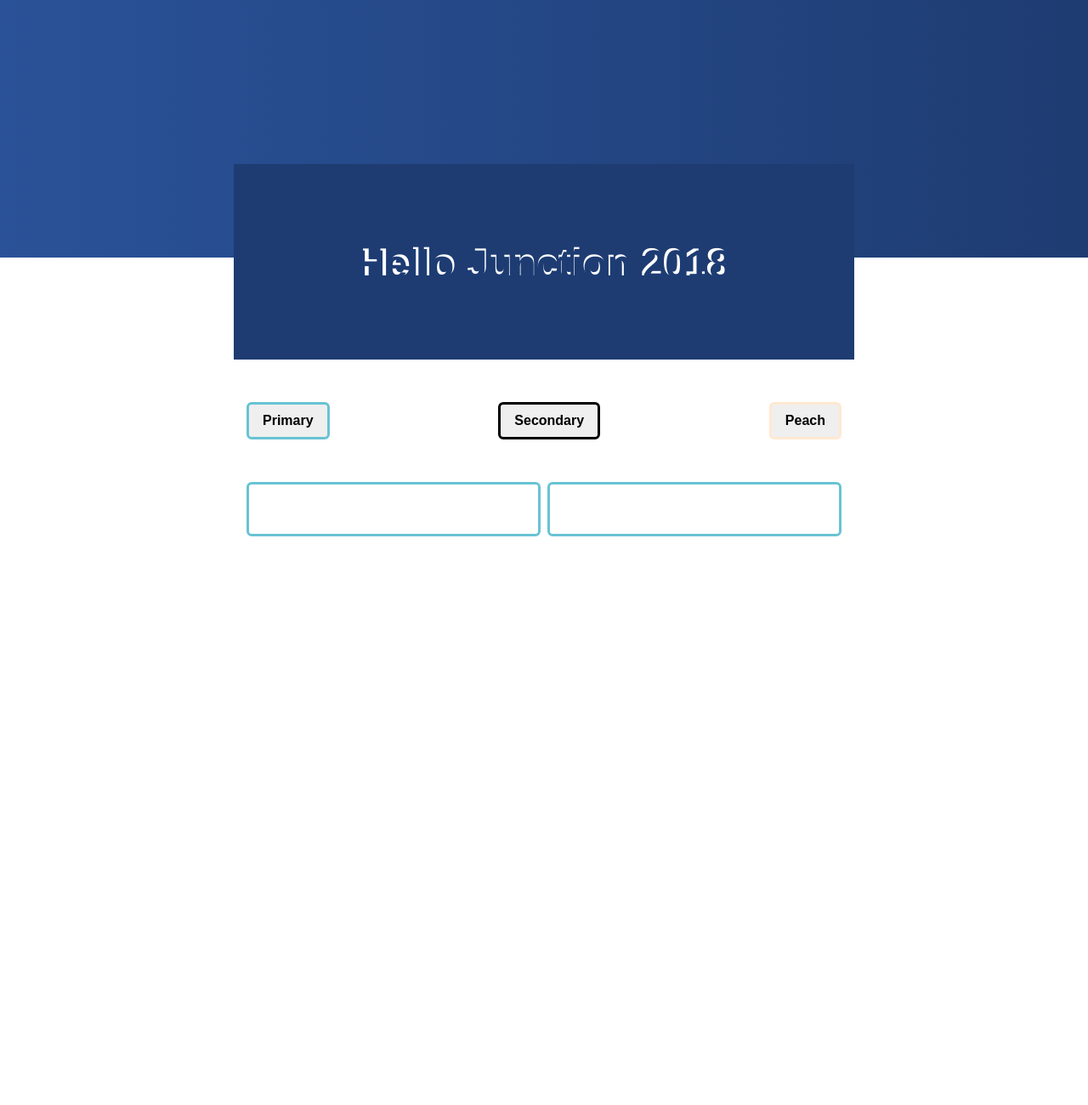
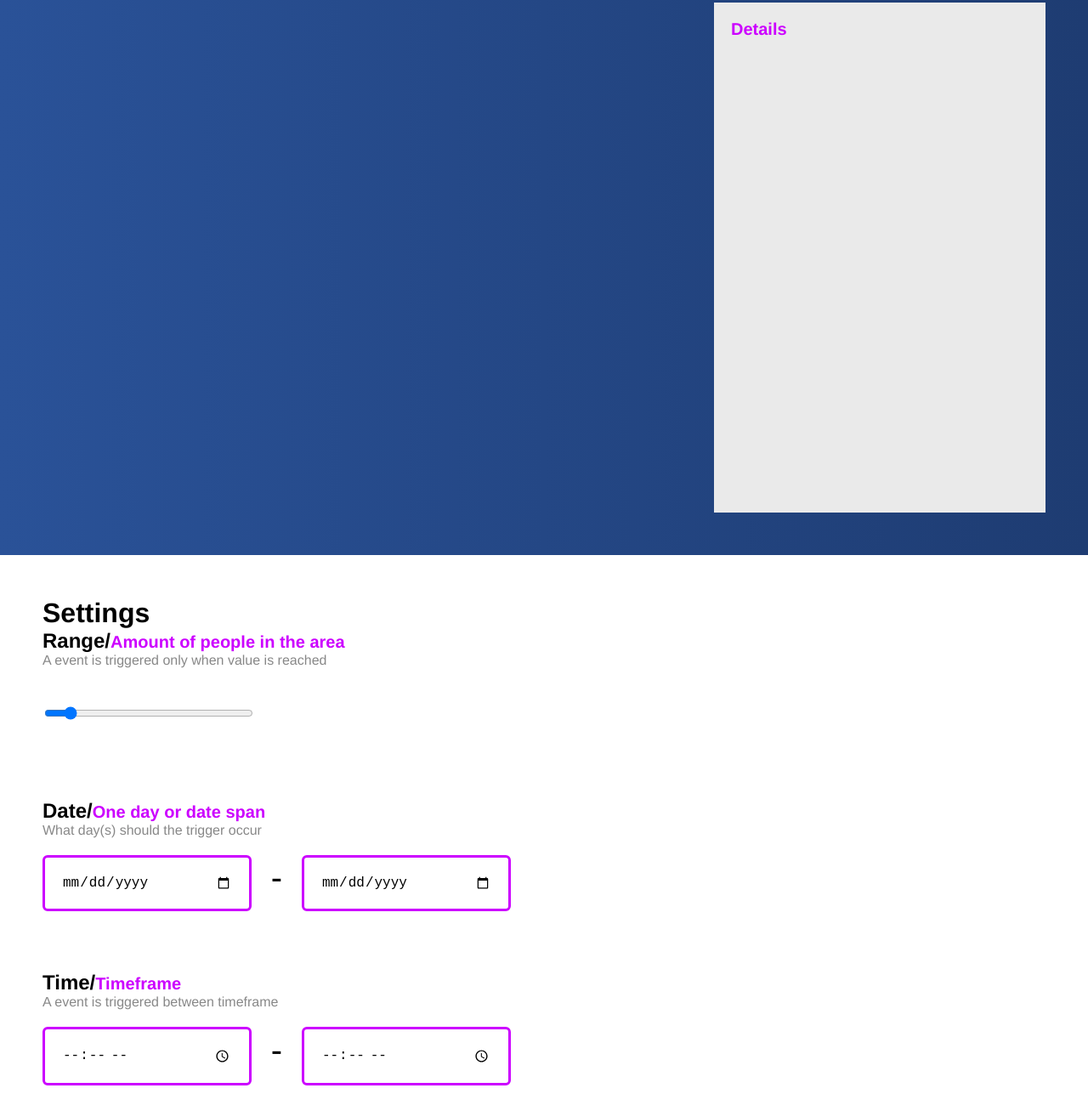
Before and after one commit to mjp89/junction_big_money_company, a plain HTML site: page app/public.html in a window 1280 px wide. Shown: the part 47-1347 px from the top of the page at 85% size. Before the commit the page ends 800 px from the top, so only its background shows below. Drawn offline with nearby package versions, Linux system fonts and the light colour scheme; a script that the page names is missing.

Commit message:
Added filters (range, date, time) and basic layout.

```diff
--- a/app/js/scripts.js
+++ /dev/null
@@ -1,3 +0,0 @@
-$('#test').click(function () {
-    alert('Made you look');
-});
--- a/app/public.html
+++ b/app/public.html
@@ -11,27 +11,42 @@
     <script src="https://ajax.googleapis.com/ajax/libs/jquery/3.3.1/jquery.min.js"></script>
 </head>
 <body>
-    <div class="header">
-        <!-- Header content here -->
-
-    </div>
-    <div class="content">
-        <div class="raised-banner">
-            <h1>Hello Junction 2018</h1>
-        </div>
-        <!-- Written in inline styles because should be removed -->
-        <div style="display: flex; margin: 5rem auto; justify-content: space-between;max-width: 700px;">
-            <button id="test" class="primary">Primary</button>
-            <button class="secondary">Secondary</button>
-            <button class="peach">Peach</button>
-        </div>
-        <div style="display: flex; margin: 5rem auto; justify-content: space-between;max-width: 700px;">
-            <input type="text" />
-            <input type="number" />
+    <div class="map">
+        <!-- Map content here -->
+        <div class="map__details">
+            <h3>Details</h3>
         </div>
     </div>
-    <div class="footer">
-
+    <div class="container">
+        <div class="filtters__wrapper">
+            <h1>Settings</h1>
+            <!-- Filters__title -->
+            <h2>Range<h2> / <h3>Amount of people in the area</h3>
+            <p>A event is triggered only when value is reached</p>
+            <div class="slidecontainer">
+                <input type="range" id="" min="1" max="100000" value="50" step="30" class="slider">
+            </div>
+         </div>
+        <!-- .~Range -->
+        <div class="filtters__wrapper">
+            <h2>Date<h2> / <h3>One day or date span</h3>
+            <p>What day(s) should the trigger occur</p>
+            <div class="filtters__wrapper__timeFrame">
+                <input type="date" id="startDate">
+                <span class="filters__divider"> - </span>
+                <input type="date" id="endDate">
+            </div>
+        </div>
+        <!-- .~Time -->
+        <div class="filtters__wrapper">
+            <h2>Time <h2>/<h3> Timeframe</h3>
+            <p>A event is triggered between timeframe</p>
+            <div class="filtters__wrapper__timeFrame">
+                <input type="time" id="startTime">
+                <span class="filters__divider"> - </span>
+                <input type="time" id="endTime">
+            </div>
+        </div>
     </div>
 
     <!-- Scripts -->
--- a/app/styles/components.css
+++ b/app/styles/components.css
@@ -5,6 +5,7 @@
 */
 
 /* Always! use button element. Not <div class="button"></div> */
+/* MArgin bottom on component level, !NOT CONTAINER/WRAPPER/ */
 /* BUTTONS */
 button {
     font-size: 1.6rem;
@@ -19,7 +20,7 @@ button {
 
 button.primary,
 input {
-    border-color: #68C3D4;
+    border-color: #c0F;
 }
 button.secondary, {
     border-color: #568EA3;
@@ -34,10 +35,11 @@ button:hover {
 
 /* INPUTS */
 input {
+    margin-bottom: 2rem;
     border-width: 3px;
     border-radius: 6px;
     padding: 2rem;
     border-style: solid;
-    min-width: 30rem; /* Change if needed */
+    min-width: 20rem; /* Change if needed */
     font-size: 1.6rem;
 }
--- a/app/styles/font-properties.css
+++ b/app/styles/font-properties.css
@@ -1,2 +1,15 @@
-h1 {font-size: 4.6rem;}
+h1 {
+    font-size: 3.2rem;
+    margin: 0;
+}
+h2 {
+    font-size: 2.4rem;
+    margin: 0;
+}
+h3 {
+    font-size: 2rem;
+    color: #c0F;
+    margin: 0;
+}
+
 p {font-size: 1.6rem;} /* Base */
--- a/app/styles/main.css
+++ b/app/styles/main.css
@@ -12,9 +12,10 @@ body {
     margin: 0; /* Remove html default margin */
 }
 
-.header {
+.map {
+    position: relative;
     display: flex;
-    height: 35rem;
+    height: 70rem;
     width: 100%;
     justify-content: center;
     align-items: center;
@@ -23,26 +24,37 @@ body {
     background: linear-gradient(to right, #2a5298, #1e3c72); /* W3C, IE 10+/ Edge, Firefox 16+, Chrome 26+, Opera 12+, Safari 7+ */
 }
 
-.raised-banner {
-    display: flex;
-    margin: -11rem auto 0;
-    padding: 1.5rem;
-    justify-content: center;
-    align-items: center;
-    background-color: #1e3c72;
-    max-width: 70rem;
-    min-height: 20rem;
+.container {
+    padding: 5rem;
 }
 
-.raised-banner h1 {
-    color: #fff;
+/* Block on maps right hand side */
+.map__details {
+    position: absolute;
+    height: 80%;
+    background-color: #eaeaea;
+    right: 5rem;
+    width: 35rem;
+    padding: 2rem;
 }
 
-.raised-banner h1::after {
-    content: 'Hello Junction 2018';
-    position: absolute;
-    color: #1d3c73;
-    left: 50%;
-    font-size: 4.7rem;
-    transform: translate(-50%, 3%);
+.filtters__wrapper {
+    margin-bottom: 5rem;
 }
+
+.filtters__wrapper h2,
+.filtters__wrapper h3 {
+    display: inline-block;
+}
+
+.filtters__wrapper p {
+    margin: 0 0 2rem;
+    color: #888;
+}
+
+.filtters__wrapper__timeFrame span.filters__divider {
+    display: inline-block;
+    margin: 0 2rem;
+    vertical-align: sub;
+    font-size: 4rem;
+}
```
